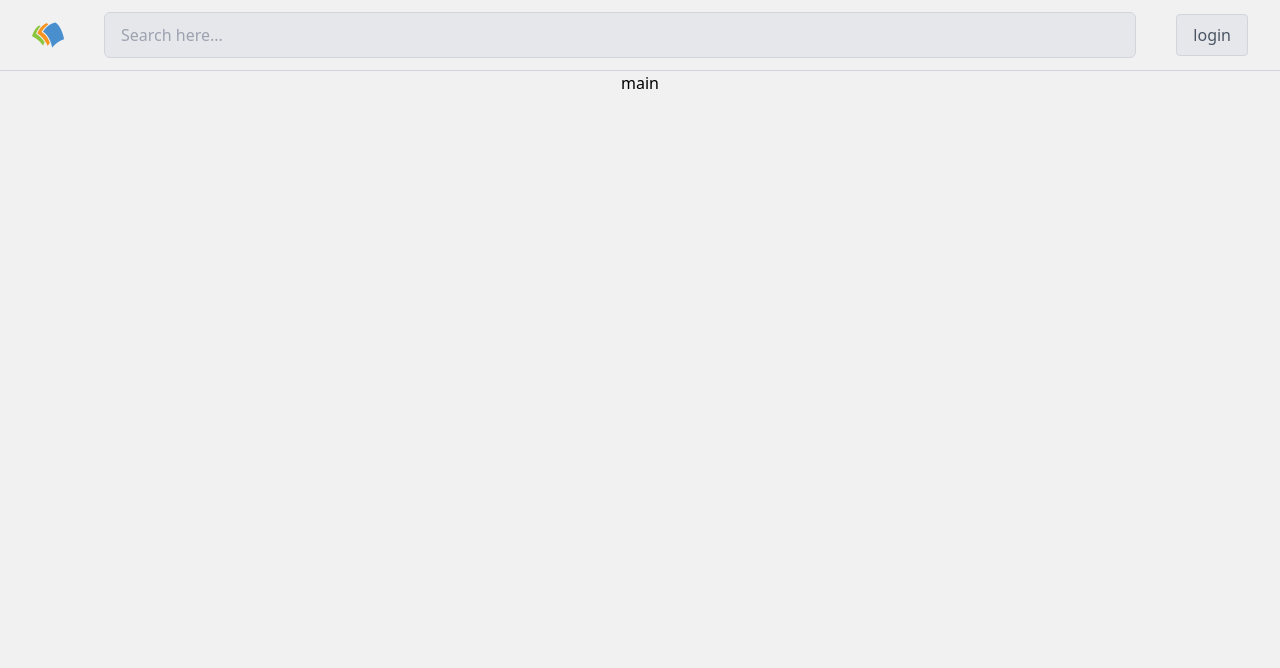
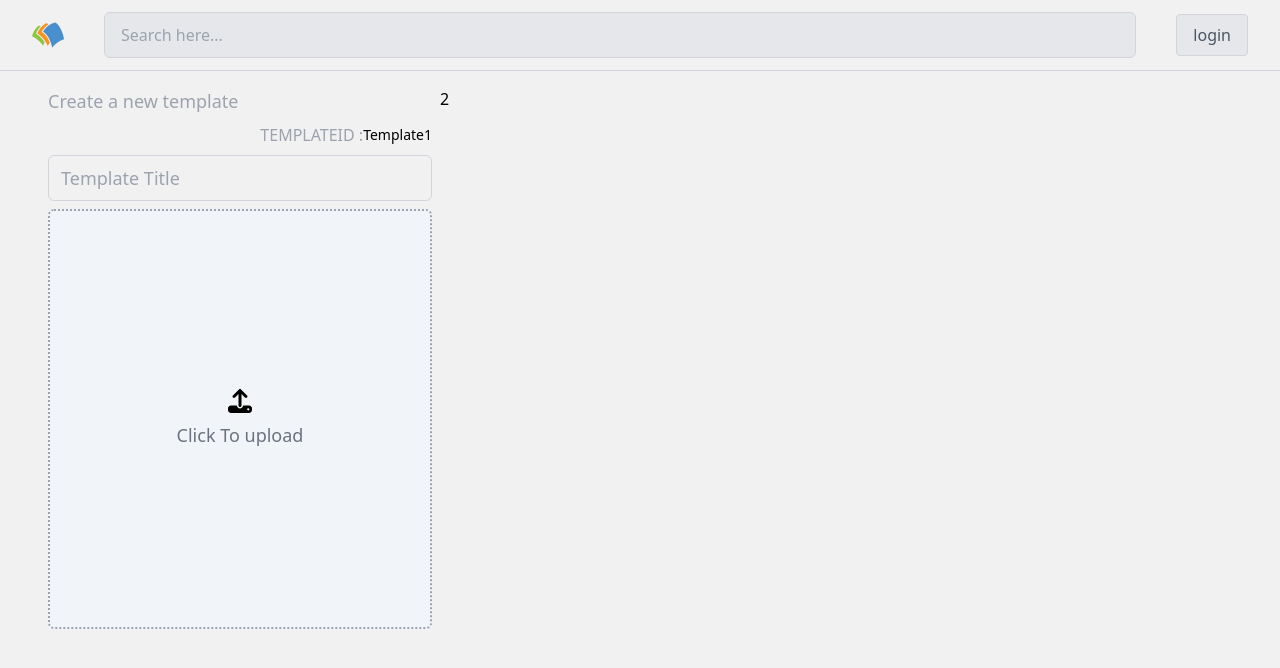
Before and after one commit to vendhanR/resume-builder, a React (Create React App) app: page /template/create in a window 1280 px wide. Shown: the top 668 px of the page. Built offline with nearby package versions, Linux system fonts and the light colour scheme; no server answers.

Commit message:
Work in progress on  admin page  for resume  upload functionality and UI improvements

```diff
--- a/package.json
+++ b/package.json
@@ -15,6 +15,7 @@
     "react-router-dom": "^6.22.0",
     "react-scripts": "5.0.1",
     "react-spinners": "^0.13.8",
+    "react-toastify": "^10.0.4",
     "web-vitals": "^2.1.4"
   },
   "scripts": {
--- a/src/config/firebase.config.js
+++ b/src/config/firebase.config.js
@@ -1,6 +1,7 @@
 import {getApp,getApps,initializeApp } from 'firebase/app'
 import { getFirestore} from 'firebase/firestore'
 import {getAuth } from 'firebase/auth'
+import { getStorage} from 'firebase/storage'
 
 
 const firebaseConfig = {
@@ -16,5 +17,6 @@ const firebaseConfig = {
   const app = getApps().length > 0 ? getApp() : initializeApp(firebaseConfig);
   const auth = getAuth(app);
   const db = getFirestore(app);
+  const storage = getStorage(app)
 
-  export {app,auth,db}
+  export {auth, db, storage}
--- /dev/null
+++ b/src/containers/HomeContainer.jsx
@@ -0,0 +1,9 @@
+import React from 'react'
+
+const HomeContainer = () => {
+  return (
+    <div>HomeContainer</div>
+  )
+}
+
+export default HomeContainer
--- /dev/null
+++ b/src/pages/CreateResume.jsx
@@ -0,0 +1,9 @@
+import React from 'react'
+
+const CreateResume = () => {
+  return (
+    <div>CreateResume</div>
+  )
+}
+
+export default CreateResume
--- /dev/null
+++ b/src/pages/CreateTemplate.jsx
@@ -0,0 +1,132 @@
+import { getDownloadURL, ref, uploadBytesResumable } from "firebase/storage";
+import React, { useState } from "react";
+import { FaUpload } from "react-icons/fa6";
+import { PuffLoader } from "react-spinners";
+import { toast } from "react-toastify";
+import { storage } from "../config/firebase.config";
+
+const CreateTemplate = () => {
+  const [inputData, setInputData] = useState({
+    title: "",
+    imageURL: null,
+  });
+  const [imageAsset, setImageAsset] = useState({
+    imageLoading: false,
+    uri: null,
+    progress: 0,
+  });
+
+  console.log(imageAsset.imageLoading);
+  const handleInputChange = (e) => {
+    const { name, value } = e.target;
+    setInputData((prev) => ({ ...prev, [name]: value }));
+  };
+  const handleSelect = (e) => {
+    setImageAsset((prev) => ({ ...prev, imageLoading: true }));
+    const file = e.target.files[0];
+    if (file && getFileType(file.type)) {
+      const storageRef = ref(storage, `Template/${Date.now()}-${file.name}`);
+
+      const uploadTask = uploadBytesResumable(storageRef, file);
+
+      uploadTask.on(
+        "state_changed",
+        (snapshot) => {
+          setImageAsset((prevState) => ({
+            ...prevState,
+            progress: (snapshot.bytesTransferred / snapshot.totalBytes) * 100,
+          }));
+        },
+        (error) => {
+          toast.error(error.message);
+        },
+        () => {
+          getDownloadURL(uploadTask.snapshot.ref).then((downloadURL) => {
+            setImageAsset((prevState) => ({
+              ...prevState,
+              uri: downloadURL,
+            }));
+          }).then(() => {
+
+              toast.success("image added successfully")
+        setImageAsset((prev) => ({ ...prev, imageLoading: true }));
+          })
+        }
+      );
+    } else {
+      toast.info("Invalid file type");
+    }
+  };
+
+  function getFileType(type) {
+    const acceptableTypes = ["image/png", "image/jpg", "image/jpeg"];
+
+    return acceptableTypes.includes(type);
+  }
+
+  return (
+    <div className="w-full px-4 lg:px-10 2xl:px-32 py-4 grid grid-cols-1 md:grid-cols-12">
+      {/* left container */}
+      <div className=" col-span-12 md:col-span-4 2xl:col-span-3 flex flex-1 justify-start items-center flex-col gap-2 px-2">
+        <div className="w-full">
+          <p className="text-lg text-gray-400">Create a new template </p>
+        </div>
+        {/* template id section  */}
+        <div className="w-full flex items-center justify-end">
+          <p className="text-base uppercase font-medium text-gray-400">
+            TemplateID :{" "}
+          </p>
+          <p className="text-sm capitalize text-dark">template1</p>
+        </div>
+        {/* template file section */}
+        <input
+          className="w-full outline-none px-3 py-2 rounded-md bg-transparent border border-gray-300 text-lg text-gray-400 focus:text-gray-600 focus:shadow-sm "
+          placeholder="Template Title"
+          name="title"
+          type="text"
+          onChange={handleInputChange}
+          value={inputData?.title}
+        />
+        <div className="w-full bg-slate-100 backdrop-blur-md h-[320px] lg:h-[420px] 2xl:h-[640px] rounded-md border-2 border-dotted border-gray-400 cursor-pointer flex items-center justify-center ">
+          {imageAsset?.imageLoading ? (
+            <React.Fragment>
+              <div className="flex flex-col items-center justify-center">
+                <PuffLoader color="#498FCD" size={40} />
+                <p>{imageAsset?.progress.toFixed(2)}%</p>
+              </div>
+            </React.Fragment>
+          ) : (
+            <React.Fragment>
+              {!imageAsset?.uri ? (
+                <React.Fragment>
+                  <label className="w-full h-full flex items-center justify-center cursor-pointer">
+                    <div className="w-full h-full flex items-center justify-center flex-col gap-2 cursor-pointer">
+                      <FaUpload className="text-2xl" />
+                      <p className="text-lg text-gray-500">Click To upload</p>
+                    </div>
+                    <input
+                      type="file"
+                      className="w-0 h-0"
+                      accept=".jpg,.jpeg,.png"
+                      onChange={handleSelect}
+                    />
+                  </label>
+                </React.Fragment>
+              ) : (
+                <React.Fragment>
+                  <div className="relative w-full h-full overflow-hidden rounded-md">
+                    <img src={imageAsset?.uri} alt="image" className="w-full h-full object-cover" loading="lazy"/>
+                  </div>
+                </React.Fragment>
+              )}
+            </React.Fragment>
+          )}
+        </div>
+      </div>
+      <div className="col-span-12 md:col-span-8">2</div>
+      {/* right container */}
+    </div>
+  );
+};
+
+export default CreateTemplate;
--- a/src/pages/HomeScreen.jsx
+++ b/src/pages/HomeScreen.jsx
@@ -1,12 +1,25 @@
-import React from 'react'
+import React, { Suspense } from 'react'
 import Header from '../components/Header'
+import { MainSpinner } from '../components'
+import { Route, Routes } from 'react-router-dom'
+import HomeContainer from '../containers/HomeContainer'
+import {CreateResume, CreateTemplate, TemplateDesingPinDetails, UserProfile} from '../pages'
 
 const HomeScreen = () => {
   return (
-    <div className='w-full flex flex-col items-center justify-center'>
+    <div className='w-full flex flex-col '>
       <Header />
-      <main >
-        main
+      <main className='flex '>
+
+       <Suspense fallback={<MainSpinner/>}>
+          <Routes>
+            <Route path='/' element={<HomeContainer/>}/>
+            <Route path='/template/create' element={<CreateTemplate/>}/>
+            <Route path='/UserProfile/:uid' element={<UserProfile/>}/>
+            <Route path='/resume/*' element={<CreateResume/>}/>
+            <Route path='/resumeDetails/:templateID' element={<TemplateDesingPinDetails/>}/>
+          </Routes>
+       </Suspense>
       </main>
     </div>
   )
--- /dev/null
+++ b/src/pages/TemplateDesingPinDetails.jsx
@@ -0,0 +1,9 @@
+import React from 'react'
+
+const TemplateDesingPinDetails = () => {
+  return (
+    <div>TemplateDesingPinDetails</div>
+  )
+}
+
+export default TemplateDesingPinDetails
--- /dev/null
+++ b/src/pages/UserProfile.jsx
@@ -0,0 +1,9 @@
+import React from 'react'
+
+const UserProfile = () => {
+  return (
+    <div>UserProfile</div>
+  )
+}
+
+export default UserProfile
--- a/src/pages/index.js
+++ b/src/pages/index.js
@@ -1,2 +1,6 @@
 export { default as HomeScreen} from './HomeScreen'
 export { default as Authentication} from './Authentication'
+export { default as CreateResume} from './CreateResume'
+export { default as CreateTemplate} from './CreateTemplate'
+export { default as TemplateDesingPinDetails} from './TemplateDesingPinDetails'
+export { default as UserProfile} from './UserProfile'
--- /dev/null
+++ b/src/utils/helpers.js
@@ -0,0 +1 @@
+export const adminId = ['116950682589434455363']
```
Also changed, not shown: src/components/Header.jsx (+18 -15 lines), 1 other file (tests, documents, lock files or other folders).
